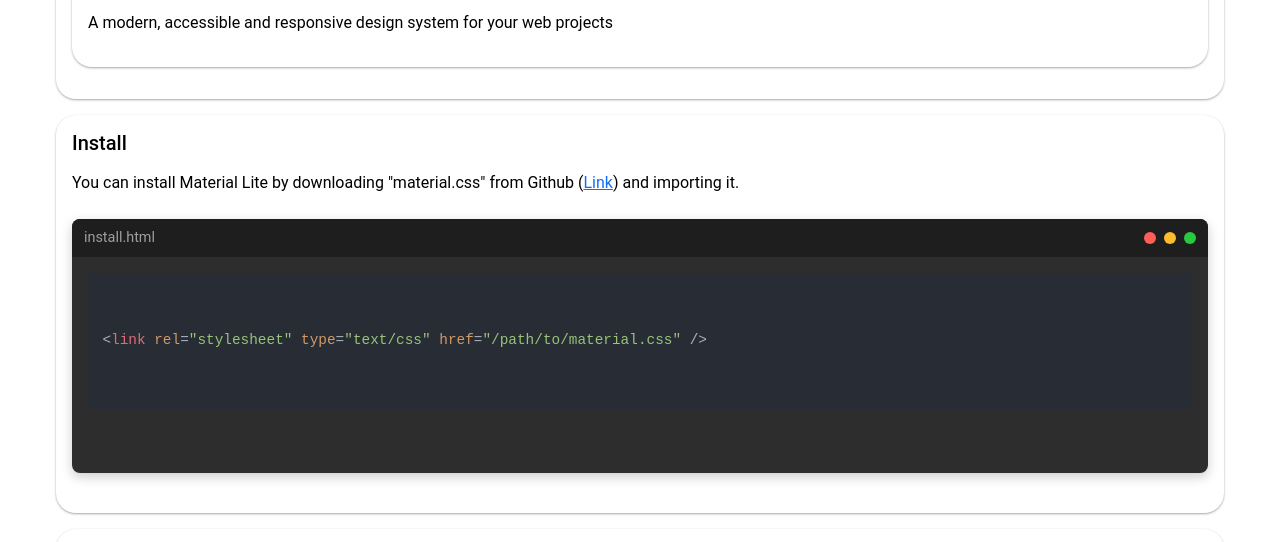
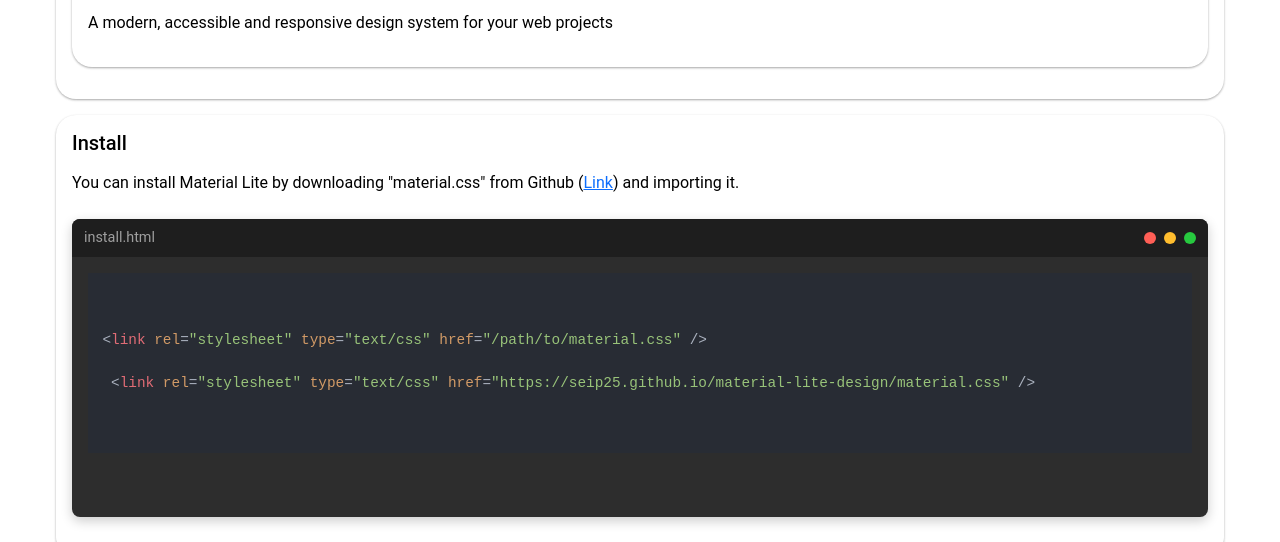
Before and after one commit to seip25/materia-lite-desing, a plain HTML site: page index.html in a window 1280 px wide. Shown: the part 221-763 px from the top of the page. Drawn offline with Linux system fonts and the light colour scheme.

Commit message:
Update index.html

```diff
--- a/index.html
+++ b/index.html
@@ -82,6 +82,8 @@
                     <pre><code class="language-html">
 
 &lt;link rel="stylesheet" type="text/css" href="/path/to/material.css" /&gt;
+<!-- OR -->
+ &lt;link rel="stylesheet" type="text/css" href="https://seip25.github.io/material-lite-design/material.css" /&gt;
 
         </code>
         </pre>
```
